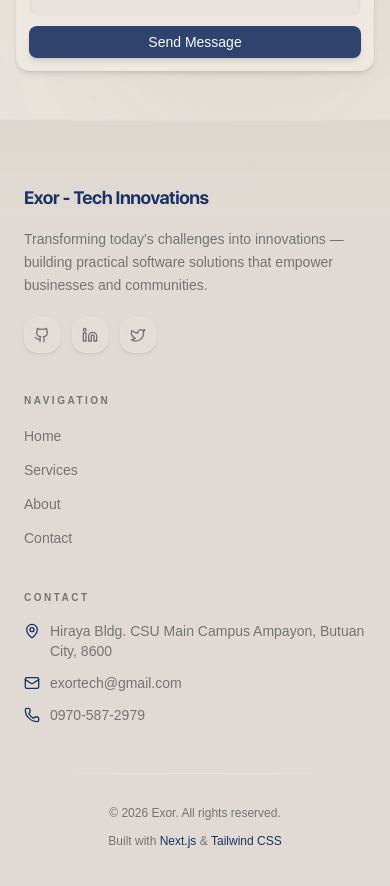
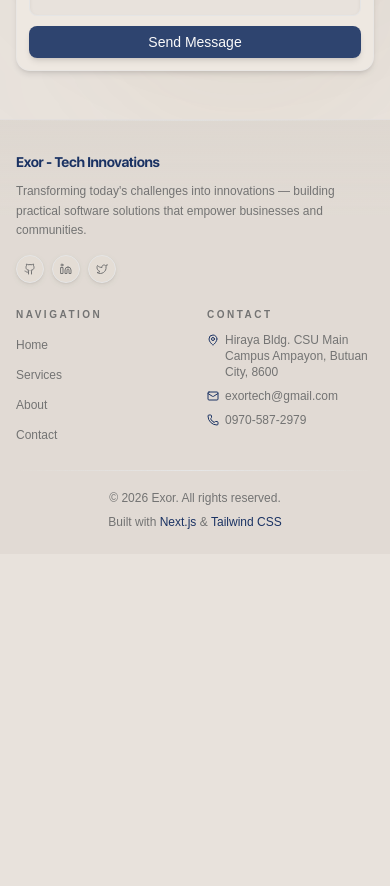
Before and after one commit to Jetrossgalinato/Exor, a Next.js app: page / in a window 390 px wide. Shown: the part 6980-7866 px from the top of the page. After the commit the page ends 7534 px from the top, so only its background shows below. Built offline with nearby package versions, Linux system fonts and the light colour scheme; a web font is replaced by a local one.

Commit message:
style: all the components should be smaller in small screens (footer)

```diff
--- a/components/footer.tsx
+++ b/components/footer.tsx
@@ -27,23 +27,23 @@ export function Footer() {
       <div className="absolute inset-x-0 top-0 h-px bg-gradient-to-r from-transparent via-border to-transparent" />
       <div className="absolute inset-x-0 top-0 h-24 bg-gradient-to-b from-muted/30 to-transparent pointer-events-none" />
 
-      <div className="relative z-10 max-w-7xl mx-auto px-6 pt-16 pb-10 flex flex-col gap-12">
+      <div className="relative z-10 max-w-7xl mx-auto px-4 sm:px-6 pt-8 sm:pt-16 pb-6 sm:pb-10 flex flex-col gap-6 sm:gap-12">
         {/* Main grid */}
-        <div className="grid grid-cols-1 sm:grid-cols-2 lg:grid-cols-4 gap-10">
+        <div className="grid grid-cols-2 sm:grid-cols-2 lg:grid-cols-4 gap-6 sm:gap-10">
           {/* Brand */}
-          <div className="flex flex-col gap-4 lg:col-span-2">
+          <div className="flex flex-col gap-2.5 sm:gap-4 col-span-2 lg:col-span-2">
             <Link href="/#home" className="flex items-center gap-2 w-fit group">
-              <span className="font-bold text-lg tracking-tight">
+              <span className="font-bold text-sm sm:text-lg tracking-tight">
                 Exor - Tech Innovations
               </span>
             </Link>
-            <p className="text-sm text-muted-foreground leading-relaxed max-w-xs">
+            <p className="text-xs sm:text-sm text-muted-foreground leading-relaxed max-w-xs">
               Transforming {"today's"} challenges into innovations — building
               practical software solutions that empower businesses and
               communities.
             </p>
             {/* Social icons */}
-            <div className="flex items-center gap-3 mt-1">
+            <div className="flex items-center gap-2 sm:gap-3 mt-1">
               {socialLinks.map(({ icon: Icon, href, label }) => (
                 <Link
                   key={label}
@@ -51,26 +51,26 @@ export function Footer() {
                   target="_blank"
                   rel="noopener noreferrer"
                   aria-label={label}
-                  className="flex items-center justify-center w-9 h-9 rounded-xl border border-border bg-card shadow-[0_1px_2px_rgba(0,0,0,0.06),0_2px_6px_rgba(0,0,0,0.06)] hover:shadow-[0_2px_8px_rgba(0,0,0,0.12)] hover:border-border/80 transition-all duration-200 text-muted-foreground hover:text-foreground"
+                  className="flex items-center justify-center w-7 h-7 sm:w-9 sm:h-9 rounded-xl border border-border bg-card shadow-[0_1px_2px_rgba(0,0,0,0.06),0_2px_6px_rgba(0,0,0,0.06)] hover:shadow-[0_2px_8px_rgba(0,0,0,0.12)] hover:border-border/80 transition-all duration-200 text-muted-foreground hover:text-foreground"
                 >
-                  <Icon className="w-4 h-4" />
+                  <Icon className="w-3 h-3 sm:w-4 sm:h-4" />
                 </Link>
               ))}
             </div>
           </div>
 
           {/* Navigation */}
-          <div className="flex flex-col gap-4">
+          <div className="flex flex-col gap-2.5 sm:gap-4">
             <span className="text-[10px] font-semibold tracking-[0.25em] uppercase text-muted-foreground">
               Navigation
             </span>
-            <ul className="flex flex-col gap-2.5">
+            <ul className="flex flex-col gap-1.5 sm:gap-2.5">
               {navLinks.map(({ label, href }) => (
                 <li key={label}>
                   <Link
                     href={href}
                     onClick={(e) => handleScrollTo(e, href)}
-                    className="text-sm text-muted-foreground hover:text-foreground transition-colors duration-200"
+                    className="text-xs sm:text-sm text-muted-foreground hover:text-foreground transition-colors duration-200"
                   >
                     {label}
                   </Link>
@@ -80,19 +80,19 @@ export function Footer() {
           </div>
 
           {/* Contact */}
-          <div className="flex flex-col gap-4">
+          <div className="flex flex-col gap-2.5 sm:gap-4">
             <span className="text-[10px] font-semibold tracking-[0.25em] uppercase text-muted-foreground">
               Contact
             </span>
-            <ul className="flex flex-col gap-3">
-              <li className="flex items-start gap-2.5 text-sm text-muted-foreground">
-                <MapPin className="w-4 h-4 shrink-0 mt-0.5 text-primary" />
+            <ul className="flex flex-col gap-2 sm:gap-3">
+              <li className="flex items-start gap-1.5 sm:gap-2.5 text-xs sm:text-sm text-muted-foreground">
+                <MapPin className="w-3 h-3 sm:w-4 sm:h-4 shrink-0 mt-0.5 text-primary" />
                 <span>
                   Hiraya Bldg. CSU Main Campus Ampayon, Butuan City, 8600
                 </span>
               </li>
-              <li className="flex items-center gap-2.5 text-sm text-muted-foreground">
-                <Mail className="w-4 h-4 shrink-0 text-primary" />
+              <li className="flex items-center gap-1.5 sm:gap-2.5 text-xs sm:text-sm text-muted-foreground">
+                <Mail className="w-3 h-3 sm:w-4 sm:h-4 shrink-0 text-primary" />
                 <a
                   href="mailto:hello@exor.dev"
                   className="hover:text-foreground transition-colors duration-200"
@@ -100,8 +100,8 @@ export function Footer() {
                   exortech@gmail.com
                 </a>
               </li>
-              <li className="flex items-center gap-2.5 text-sm text-muted-foreground">
-                <Phone className="w-4 h-4 shrink-0 text-primary" />
+              <li className="flex items-center gap-1.5 sm:gap-2.5 text-xs sm:text-sm text-muted-foreground">
+                <Phone className="w-3 h-3 sm:w-4 sm:h-4 shrink-0 text-primary" />
                 <a
                   href="tel:+639000000000"
                   className="hover:text-foreground transition-colors duration-200"
@@ -114,7 +114,7 @@ export function Footer() {
         </div>
 
         {/* Bottom bar */}
-        <div className="relative flex flex-col sm:flex-row items-center justify-between gap-3 pt-8">
+        <div className="relative flex flex-col sm:flex-row items-center justify-between gap-2 sm:gap-3 pt-5 sm:pt-8">
           {/* Inset-style top divider line for depth */}
           <div className="absolute inset-x-0 top-0 h-px bg-gradient-to-r from-transparent via-border to-transparent" />
 
```
